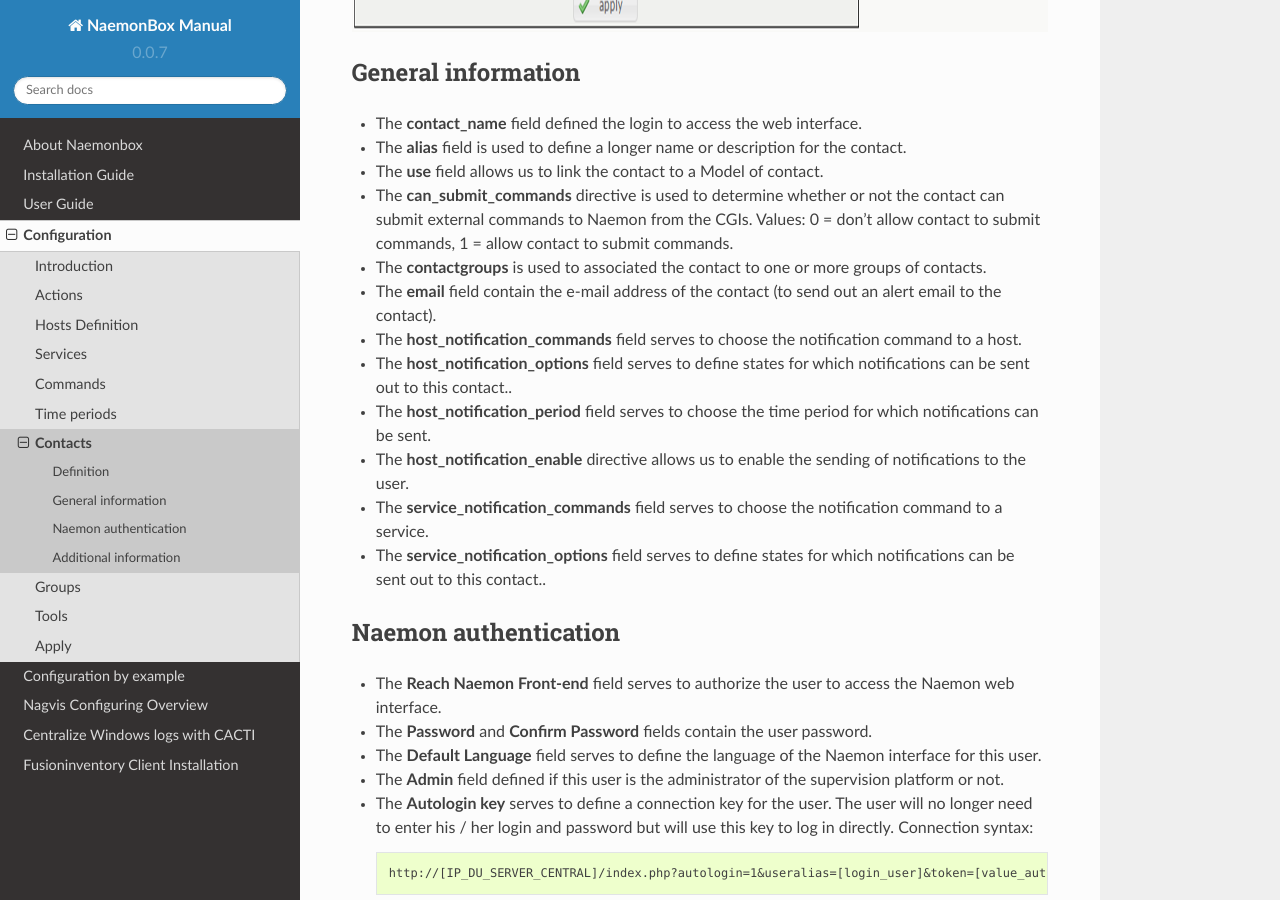
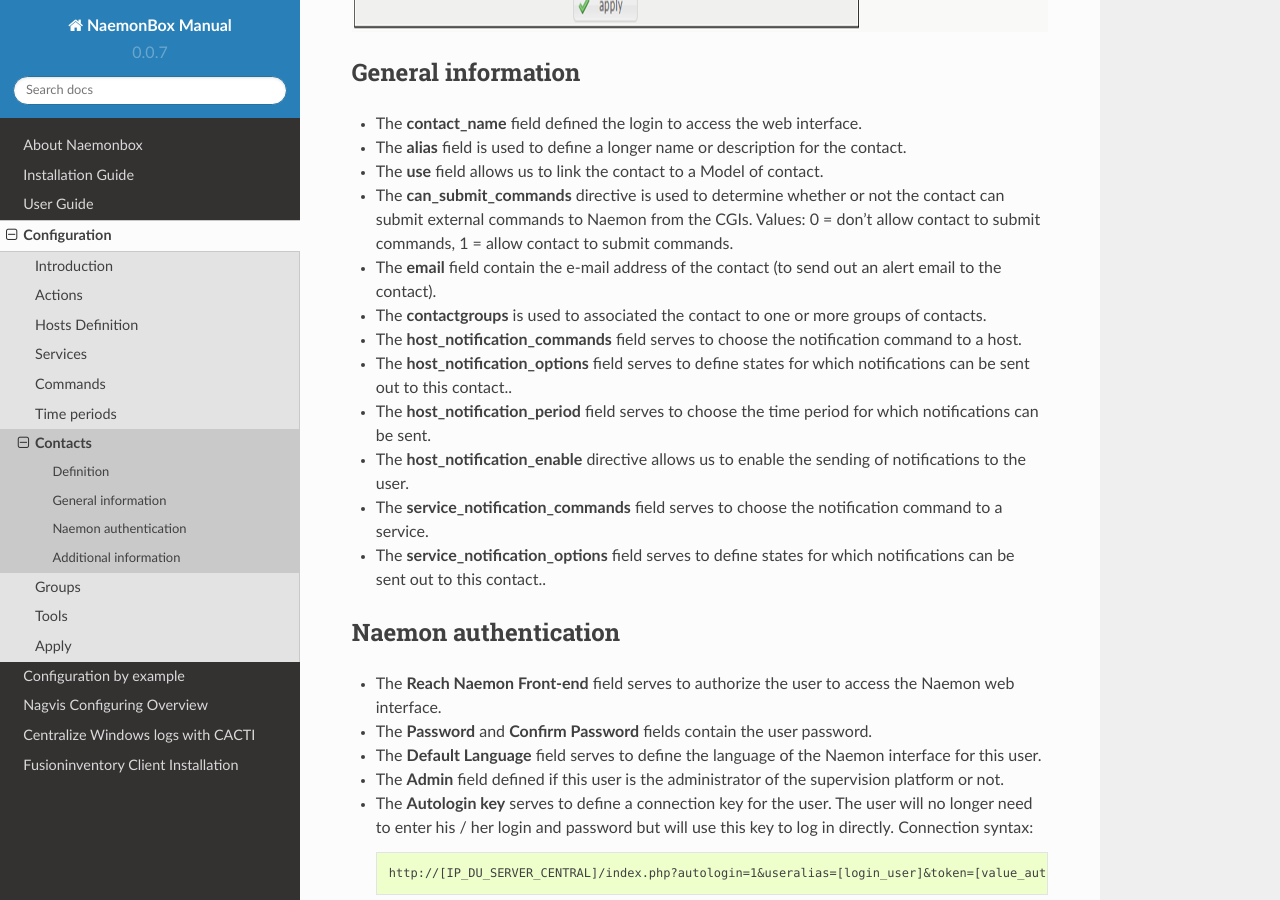
Before and after one commit to mgadi/naemonbox, a Sphinx documentation site: the page built from docs/source/04_Configuring_NaemonBox/configuration/07_contact.rst, in a window 1280 px wide and 900 px high, scrolled down 3041 px. Built offline with Sphinx 7.4.7 and the Read the Docs theme 2.0.0, drawn with Linux system fonts in a browser that asks for light colours; pages that are not in the unit, such as notebooks, are missing from menus.

```diff
--- a/docs/source/04_Configuring_NaemonBox/configuration/07_contact.rst
+++ b/docs/source/04_Configuring_NaemonBox/configuration/07_contact.rst
@@ -33,8 +33,8 @@ General information
 * The **alias** field is used to define a longer name or description for the contact.
 * The **use** field allows us to link the contact to a Model of contact.
 * The **can_submit_commands** directive is used to determine whether or not the contact can submit external commands to Naemon from the CGIs. Values: 0 = don't allow contact to submit commands, 1 = allow contact to submit commands.
+* The **email** field contain the e-mail address of the contact (to send out an alert email to the contact).
 * The **contactgroups** is used to associated the contact to one or more groups of contacts.
-* The **email** field contain the e-mail address of the contact (to send out an alert email to the contact).
 * The **host_notification_commands** field serves to choose the notification command to a host.
 * The **host_notification_options** field serves to define states for which notifications can be sent out to this contact..
 * The **host_notification_period** field serves to choose the time period for which notifications can be sent.
```
